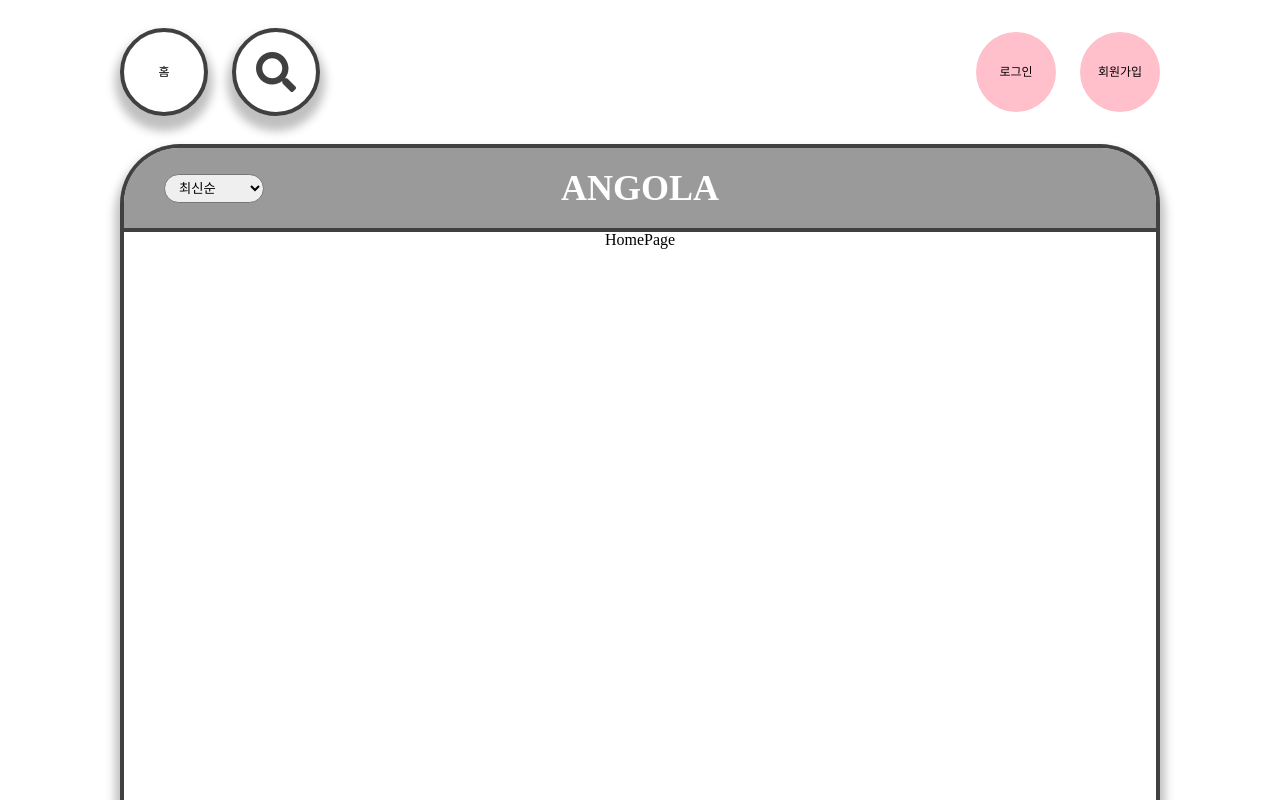
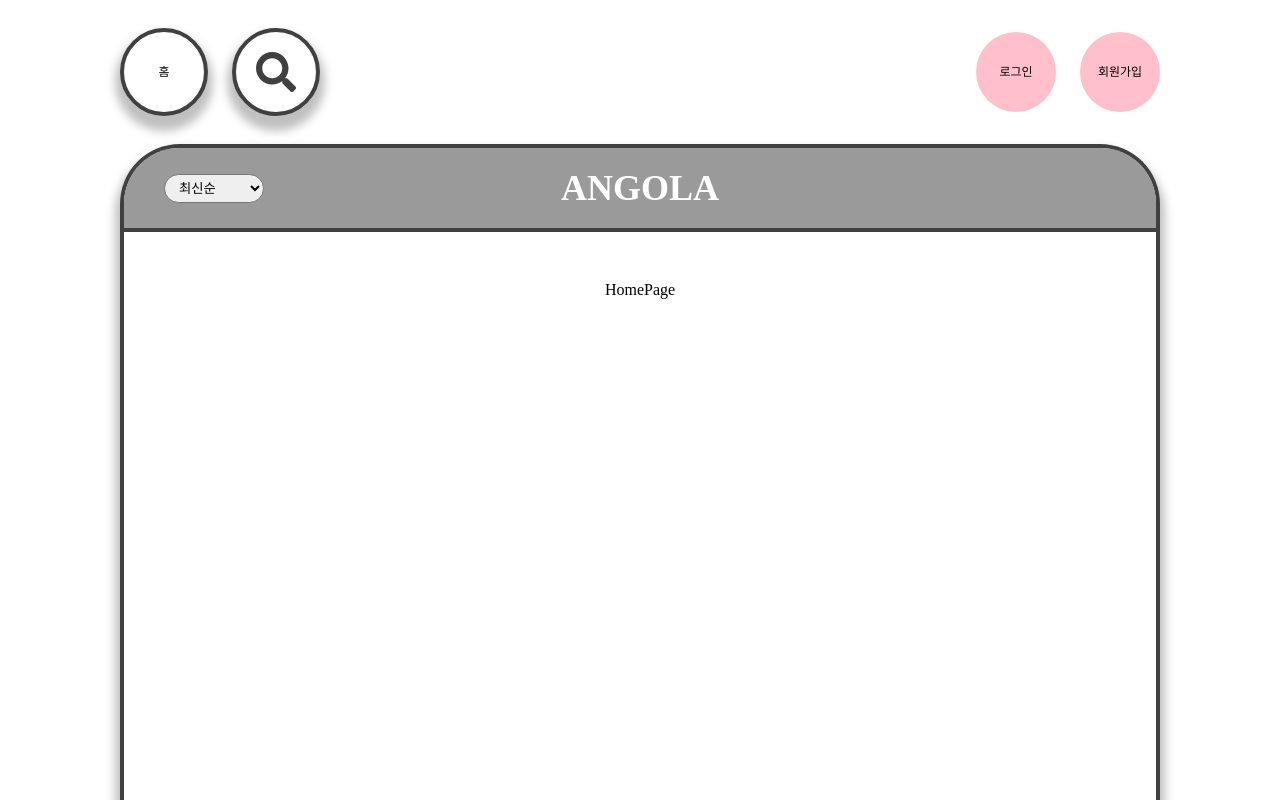
Before and after one commit to prgrms-fe-devcourse/FEDC4_Angola_NaYoung, a React (Vite) app: page / in a window 1280 px wide. Built offline with nearby package versions, Linux system fonts and the light colour scheme.

Commit message:
style: #61 - Main 컴포넌트 내 Routes 상위에 PageContainer 추가 및 resetStyles borderbox 추가

```diff
--- a/src/components/Header/index.tsx
+++ b/src/components/Header/index.tsx
@@ -122,7 +122,7 @@ const Title = styled.div`
   font-size: 36px;
   font-style: normal;
   font-weight: 700;
-  line-height: 150%; /* 54px */
+  line-height: 150%;
 `;
 
 const Keyword = styled.span`
--- a/src/components/Main/index.tsx
+++ b/src/components/Main/index.tsx
@@ -29,6 +29,7 @@ const Main = () => {
             : undefined
         }
       />
+      <PageContainer>
         <Routes>
           {routes.map(({ path, name, component }) => (
             <Route
@@ -47,6 +48,7 @@ const Main = () => {
             />
           ))}
         </Routes>
+      </PageContainer>
     </MainContainer>
   );
 };
@@ -67,3 +69,11 @@ const MainContainer = styled.div`
   background: var(--white, #fff);
   box-shadow: 0px 10px 10px 5px rgba(0, 0, 0, 0.25);
 `;
+
+const PageContainer = styled.div`
+  box-sizing: border-box;
+  display: flex;
+  align-self: stretch;
+  justify-content: center;
+  padding: 50px 50px 0px 50px;
+`;
--- a/src/styles/resetStyles.tsx
+++ b/src/styles/resetStyles.tsx
@@ -92,6 +92,7 @@ export const resetStyles = css`
   /* HTML5 display-role reset for older browsers */
   article,
   aside,
+  button,
   details,
   figcaption,
   figure,
@@ -125,4 +126,10 @@ export const resetStyles = css`
     border-collapse: collapse;
     border-spacing: 0;
   }
+  div,
+  input,
+  button,
+  textarea {
+    box-sizing: border-box;
+  }
 `;
```
Lines whose indentation alone changed are shown as unchanged.
